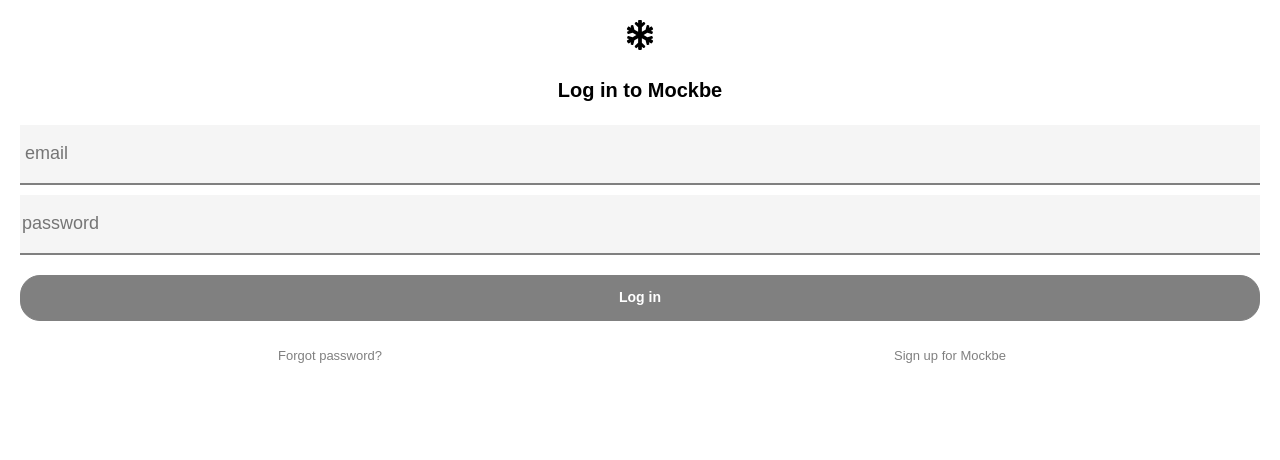
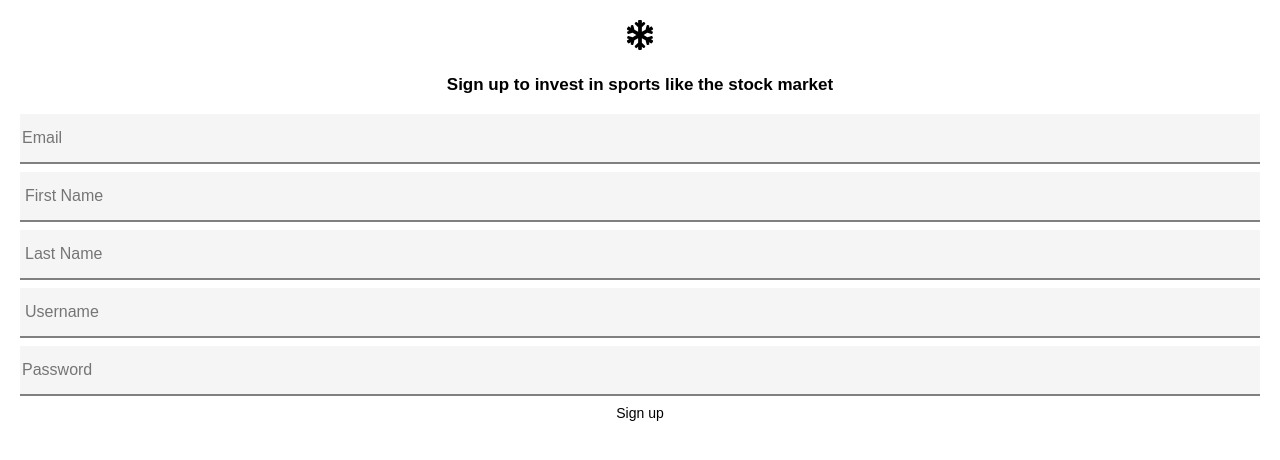
Before and after one commit to keithsimkin/Sports-Betting-Arbitrage, a React (Create React App) app in the folder frontend/: page / in a window 1280 px wide. Shown: the top 460 px of the page. Built offline with nearby package versions, Linux system fonts and the light colour scheme.

Commit message:
styling signup page

```diff
--- a/frontend/src/App.js
+++ b/frontend/src/App.js
@@ -16,7 +16,7 @@ class App extends Component {
     super()
     this.state = {
       // route: 'index',
-      route: 'signin'
+      route: 'signup'
     }
   }
 
--- a/frontend/src/components/Routes/SignIn.js
+++ b/frontend/src/components/Routes/SignIn.js
@@ -4,14 +4,14 @@ import "./routes.css"
 
 const SignIn = ({ onRouteChange }) => {
 	return(
-		<div className="siginin-container">
+		<div className="signin-container">
 			<div>
 				<FaSnowflake className="arb_logo_routes"/>
 			</div>
 			<div className="signin-text">
 				<p>Log in to Mockbe</p>
 			</div>
-			<div className="siginin-input">
+			<div className="signin-input">
 				<input type="text" name="username" placeholder="email"/>
 				<input type="password" name="password" placeholder="password"/>
 			</div>
--- a/frontend/src/components/Routes/SignUp.js
+++ b/frontend/src/components/Routes/SignUp.js
@@ -3,14 +3,14 @@ import { FaSnowflake } from "react-icons/fa";
 
 const SignUp = ({ onRouteChange }) => {
 	return(
-		<div>
+		<div className="signup-container">
 			<div>
-				<FaSnowflake className="arb_logo"/>
+				<FaSnowflake className="arb_logo_routes"/>
 			</div>
-			<div>
+			<div className="signup-text">
 				<p>Sign up to invest in sports like the stock market</p>
 			</div>
-			<div>
+			<div className="signup-input">
 				<input type="email" name="email" placeholder="Email"/>
 				<input type="text" name="first-name" placeholder="First Name"/>
 				<input type="text" name="last-name" placeholder="Last Name"/>
--- a/frontend/src/components/Routes/routes.css
+++ b/frontend/src/components/Routes/routes.css
@@ -34,21 +34,31 @@
 	color: #fff;
 }
 
-.siginin-container {
+.signin-container, .signup-container {
 	margin: 20px;
 	text-align: center;
 }
 
-.siginin-container .signin-text {
+.signin-container .signin-text {
 	margin-top: 20px;
 }
 
-.siginin-container .signin-text p {
+.signin-container .signin-text p {
 	font-weight: bold;
 	font-size: 20px;
 }
 
-.siginin-container .siginin-input input {
+.signin-container .signin-text p {
+	font-weight: bold;
+	font-size: 20px;
+}
+
+.signup-container .signup-text p {
+	font-weight: bold;
+	font-size: 17px;
+}
+
+.signin-container .signin-input input {
 	border: none;
 	width: 100%;
 	height: 60px;
@@ -59,7 +69,7 @@
 	font-size: 18px;
 }
 
-.siginin-container .signin-login-button {
+.signin-container .signin-login-button {
 	border: 1px solid grey;
 	margin-bottom: 13px;
 	padding: 12px;
@@ -71,13 +81,24 @@
 	background-color: grey;
 }
 
-.siginin-container .signin-footer {
+.signin-container .signin-footer {
 	display: flex;
 	justify-content: center;
 }
 
-.siginin-container .signin-footer p {
+.signin-container .signin-footer p {
 	font-size: 13px;
 	width: 100%;
 	color: grey;
 }
+
+.signup-container .signup-input input {
+	border: none;
+	width: 100%;
+	height: 50px;
+	margin-bottom: 8px;
+	border-bottom: 2px solid grey;
+	border-radius: 0px;
+	background-color: #F5F5F5;
+	font-size: 16px;
+}
```
